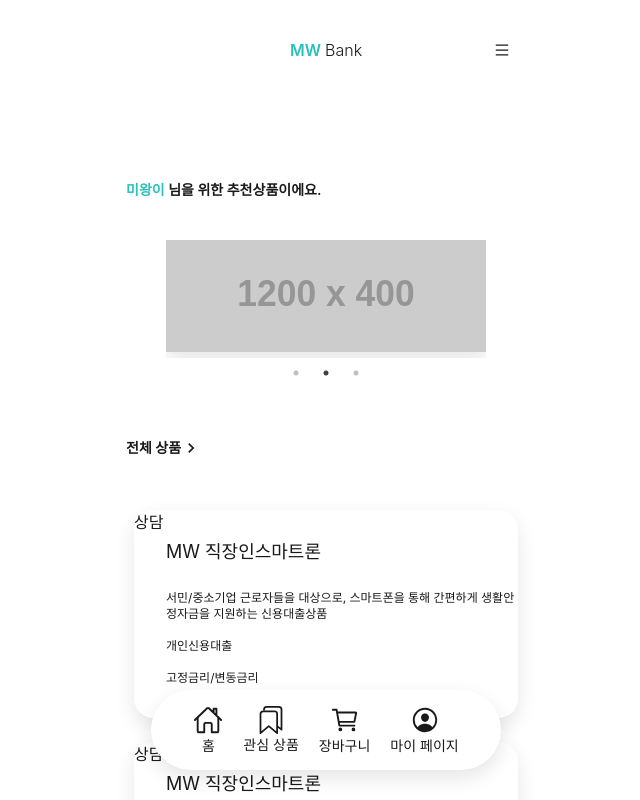
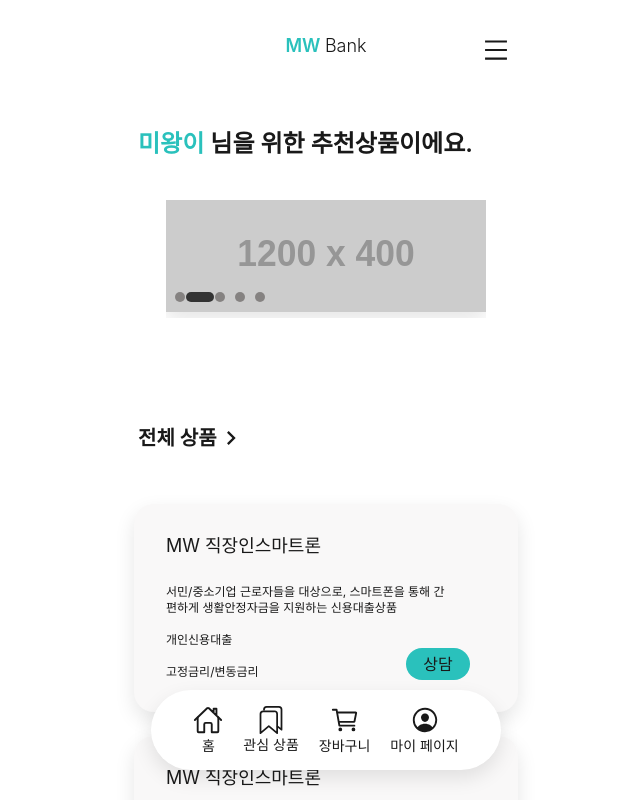
Before and after one commit to whtmdgn1409/Mini-Project-6-FE, a React (Vite) app: page / in a window 1280 px wide. Shown: the top 800 px of the page, without its empty margins (314-954 px from the left). Built offline with nearby package versions, Linux system fonts and the light colour scheme; a web font is replaced by a local one.

Commit message:
[#7] Feat: 메인페이지 개발

```diff
--- /dev/null
+++ b/src/assets/index.css
@@ -0,0 +1,67 @@
+.test-css {
+  bottom: -25px;
+  width: 100%;
+  list-style: none;
+  text-align: start;
+  position: absolute;
+  right: 15px;
+  padding: 0;
+}
+
+.test-css li {
+  position: relative;
+  display: inline-block;
+  width: 10px;
+  height: 10px;
+  /* margin: 0 4px; */
+  padding: 10px;
+  cursor: pointer;
+  box-sizing: border-box;
+}
+
+.test-css li button {
+  font-size: 0;
+  line-height: 0;
+  display: block;
+  width: 10px;
+  height: 10px;
+  margin: 0 4px;
+  cursor: pointer;
+  color: transparent;
+  border: 0;
+  outline: 0;
+  background: 0 0;
+}
+
+.test-css li button:before {
+  line-height: 20px;
+  position: absolute;
+  top: -30px;
+  left: 20px;
+  width: 10px;
+  height: 10px;
+  margin: 0 4px;
+  content: '';
+  text-align: center;
+  opacity: 0.75;
+  background-color: #6d6968;
+  border-radius: 30px;
+}
+
+/* .test-css li.slick-active button {
+  content: '';
+  width: 25px;
+  background-color: #000;
+  border-radius: 30px;
+  box-sizing: border-box;
+  margin: 0 4px;
+} */
+.test-css li.slick-active button:before {
+  content: '';
+  left: 11px;
+  width: 28px;
+  background-color: #000;
+  border-radius: 30px;
+  box-sizing: border-box;
+  margin: 0 4px;
+}
--- a/src/components/Header.tsx
+++ b/src/components/Header.tsx
@@ -1,23 +1,42 @@
-import React from 'react';
+import React, { useState } from 'react';
 import { AiOutlineMenu } from 'react-icons/ai';
 import { Link } from 'react-router-dom';
+import { AiOutlineClose } from 'react-icons/ai';
+
 type Props = {};
 
 const Header = (props: Props) => {
-  return (
-    <div className='flex relative m-auto h-[100px] w-96 items-center justify-center'>
-      <div className='inset-x-0 top-0 text-center'>
-        <span className='text-mw font-semibold'>MW </span>
-        <span className='--black-100 font-light'>Bank</span>
-        <button className='absolute right-2 top-[50%] translate-y-[-50%]'>
-          <Link to='/'>
-            {' '}
-            <AiOutlineMenu />
-          </Link>
+  const [isOpen, setisOpen] = useState(false);
+  const toggleMenu = () => {
+    setisOpen((isOpen) => !isOpen);
+  };
+  if (!isOpen) {
+    return (
+      <div className='flex relative m-auto top-8 h-12 w-96 '>
+        <div className='absolute inset-x-0 top-0 text-center text-lg'>
+          <span className='text-mw font-semibold'>MW </span>
+          <span className='--black-100 font-light'>Bank</span>
+        </div>
+        <button className='absolute right-2 top-1' onClick={() => toggleMenu()}>
+          <AiOutlineMenu size='28' />
         </button>
       </div>
-    </div>
-  );
+    );
+  } else {
+    return (
+      <div id='gnbMenu' className='w-full h-screen bg-[#000] z-[50]'>
+        <div id='menuHeader' className='w-full h-[210px] bg-mw'>
+          <div
+            className='float-right mt-9 mr-[50px]'
+            onClick={() => toggleMenu()}
+          >
+            {' '}
+            <AiOutlineClose size='32' color='#fff' />
+          </div>
+        </div>
+      </div>
+    );
+  }
 };
 
 export default Header;
--- a/src/components/MainPage/GoodsList.tsx
+++ b/src/components/MainPage/GoodsList.tsx
@@ -29,17 +29,18 @@ const lists = {};
 const GoodsList = (props: props) => {
   return (
     <div className='relative'>
-      <div className='box-border mt-20 font-semibold text-sm p-10'>
+      <div className='box-border mt-20 ml-3 font-semibold text-xl p-10'>
         <button>
           <Link to='/' className='flex text-center align-middle'>
             <span>전체 상품</span>
-            <MdKeyboardArrowRight size='20' />
+            <MdKeyboardArrowRight size='28' />
           </Link>
         </button>
       </div>
       <div className='flex flex-col'>
-        {items.map((item) => (
+        {items.map((item, index) => (
           <ListBox
+            key={index}
             title={item.title}
             desc={item.desc}
             target={item.target}
--- a/src/components/MainPage/ListBox.tsx
+++ b/src/components/MainPage/ListBox.tsx
@@ -8,16 +8,18 @@ type props = {
 };
 const ListBox = (props: props) => {
   return (
-    <div className='boxContainer relative w-96 h-52 mx-auto my-3 shadow-default rounded-default text-left'>
+    <div className='boxContainer bg-mw-lGray relative w-96 h-52 mx-auto my-3 shadow-default rounded-default text-left'>
       <p className='loanTitle text-lg absolute top-7 left-8'>{props.title}</p>
-      <p className='loanDesc text-xs absolute top-20 left-8'>{props.desc}</p>
+      <p className='loanDesc text-xs absolute top-20 left-8 w-72'>
+        {props.desc}
+      </p>
       <p className='loanTarget text-xs absolute top-32 left-8'>
         {props.target}
       </p>
       <p className='loanBaseRate text-xs absolute top-40 left-8'>
         {props.baseRate}
       </p>
-      <button>
+      <button className='absolute right-12 bottom-8 rounded-default bg-mw w-16 h-8'>
         <Link to='/'>상담</Link>
       </button>
     </div>
--- a/src/components/MainPage/RecommendList.tsx
+++ b/src/components/MainPage/RecommendList.tsx
@@ -20,14 +20,22 @@ const RecommendList = () => {
       item: 'http://placehold.it/1200x400/00ffff',
       name: '이미지03',
     },
+    {
+      item: 'http://placehold.it/1200x400/00ffff',
+      name: '이미지04',
+    },
+    {
+      item: 'http://placehold.it/1200x400/00ffff',
+      name: '이미지05',
+    },
   ];
   return (
     <div className='relative top-10 max-w-ms'>
-      <p className='font-semibold text-sm p-10'>
+      <p className='font-semibold text-2xl p-10 ml-3 box-border'>
         <span className='text-mw'>미왕이</span> 님을 위한 추천상품이에요.
       </p>
       {/* 추천 상품 리스트 보여주기 */}
-      <div className='SlickContainer w-80 ml-15 m-auto box-border'>
+      <div className='SlickContainer w-80 h-36 ml-15 m-auto box-border'>
         <Slick>
           {items.map((item, index) => (
             <div key={index} className='shadow-default'>
--- a/src/slider/slick.tsx
+++ b/src/slider/slick.tsx
@@ -1,9 +1,8 @@
 import { useMemo } from 'react';
 import Slider, { Settings } from 'react-slick';
-
 import 'slick-carousel/slick/slick.css';
 import 'slick-carousel/slick/slick-theme.css';
-
+import '../assets/index.css';
 interface sliderProps {
   /** 슬라이더 아이템 요소 */
   children: React.ReactNode;
@@ -25,8 +24,10 @@ function Slick({
     () => ({
       dots: true,
       fade: true,
+      arrows: false,
       infinite: loop,
       speed: speed,
+      draggable: true,
       slidesToShow: 1,
       autoplay: Boolean(autoplay),
       autoplaySpeed: typeof autoplay === 'boolean' ? 3000 : autoplay,
@@ -35,7 +36,9 @@ function Slick({
   );
   return (
     <div>
-      <Slider {...settings}>{children}</Slider>
+      <Slider {...settings} dotsClass='test-css'>
+        {children}
+      </Slider>
     </div>
   );
 }
```
